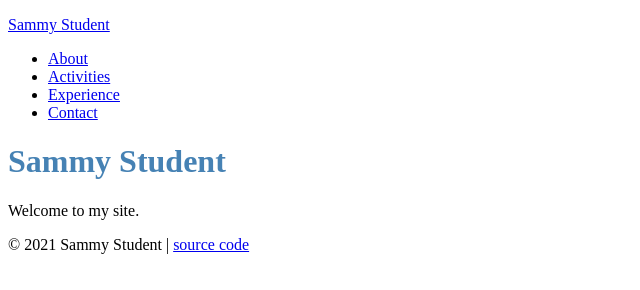
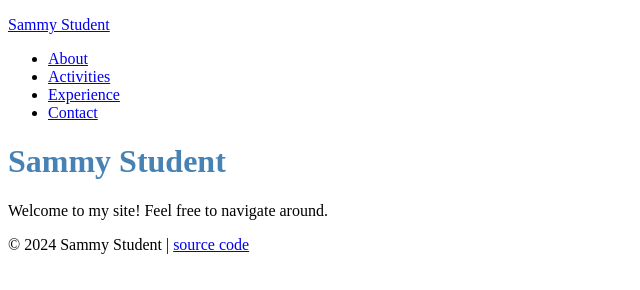
Before and after one commit to AmandaChloeFriedman/Student-Site-Inclass-2024-Online, a plain HTML site: page index.html in a window 1280 px wide. Shown: the whole page, without its empty margins (0-640 px from the left). Drawn offline with Linux system fonts and the light colour scheme.

Commit message:
Update index.html

```diff
--- a/index.html
+++ b/index.html
@@ -20,11 +20,11 @@
 
     <div class="page">
       <h1>Sammy Student</h1>
-      <p>Welcome to my site.</p>
+      <p>Welcome to my site! Feel free to navigate around.</p>
     </div>
 
     <footer>
-      <p>&copy; 2021 Sammy Student |
+      <p>&copy; 2024 Sammy Student |
         <a href="https://github.com/prof-rossetti/student-site">source code</a>
       </p>
     </footer>
```
